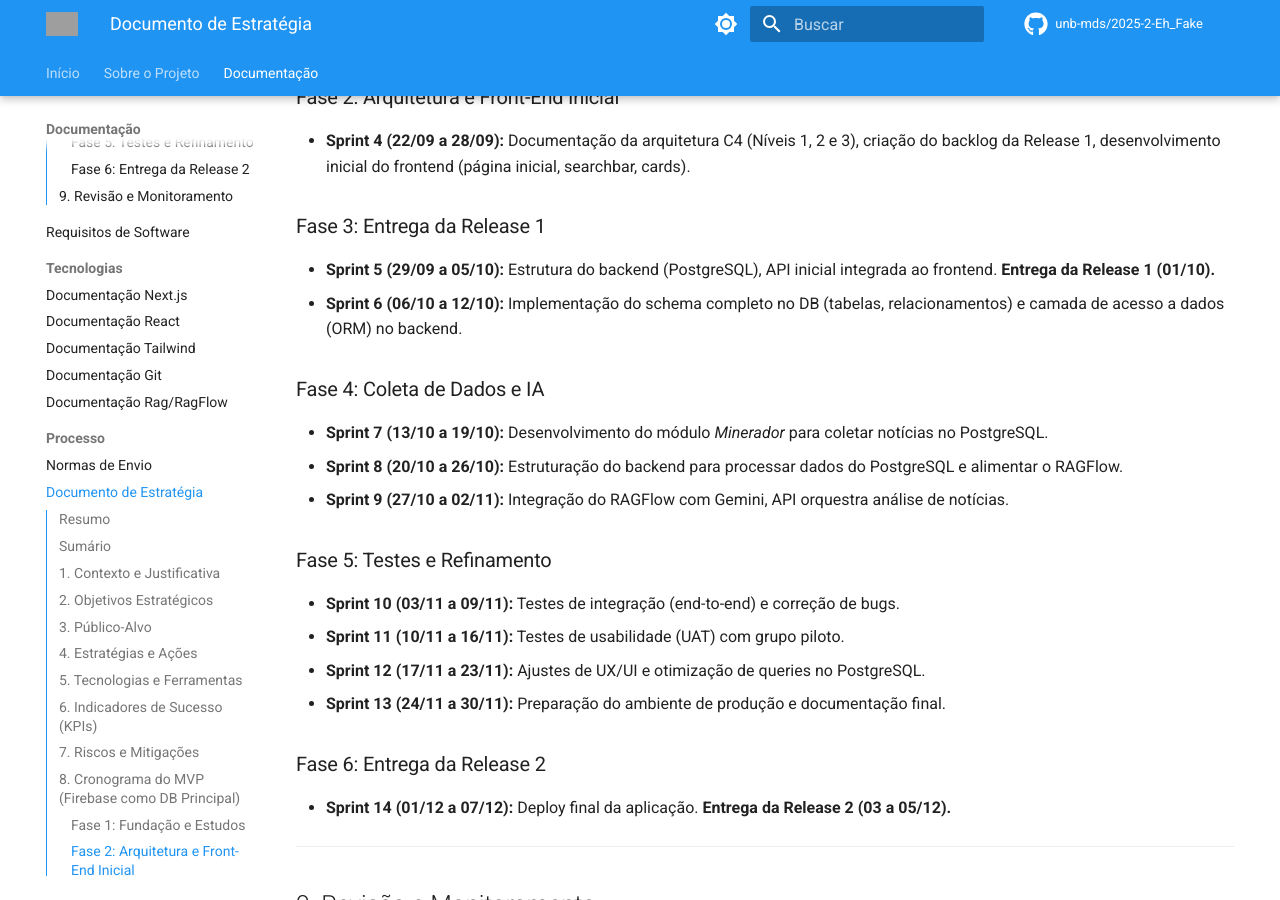
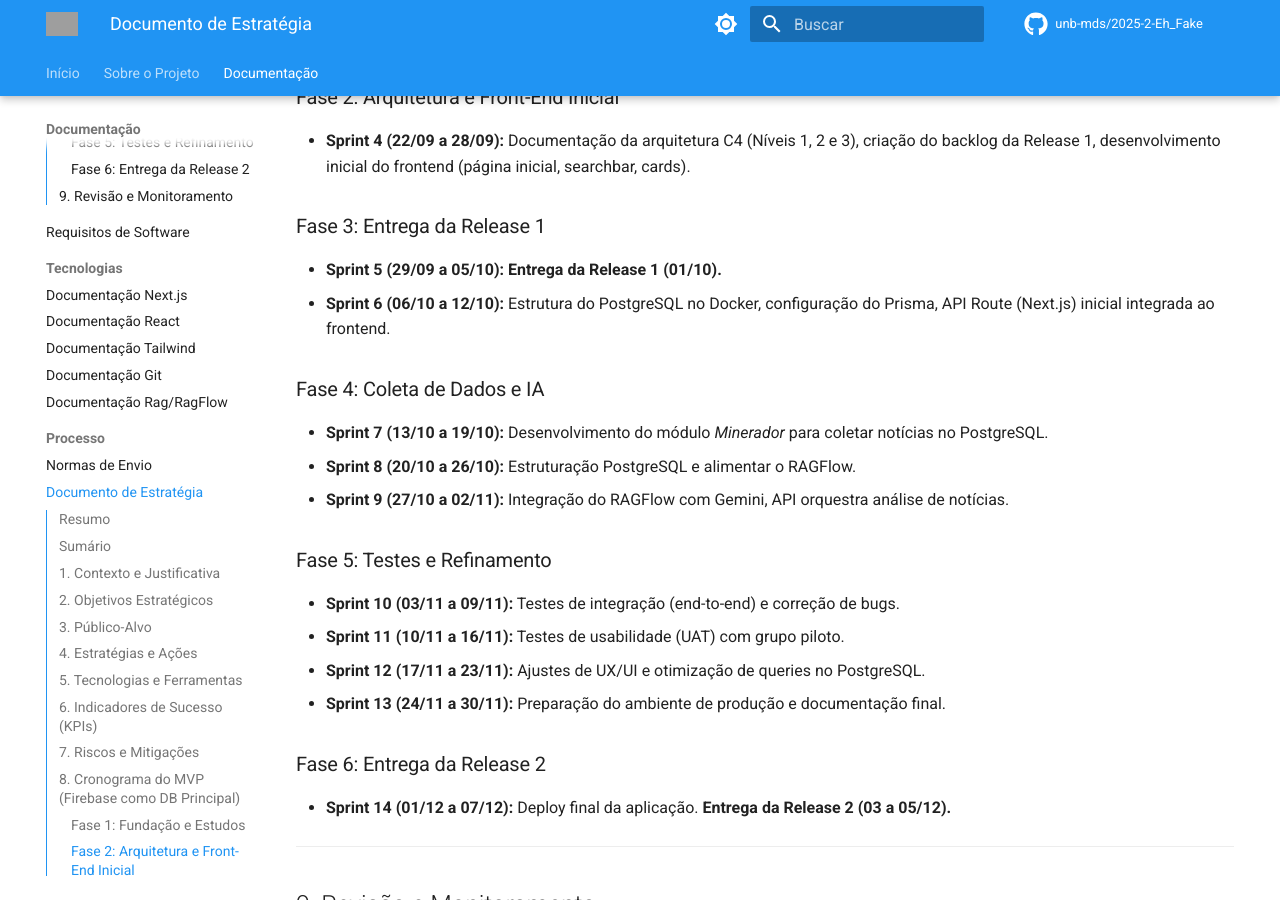
Before and after one commit to unb-mds/2025-2-Eh_Fake, an MkDocs documentation site: the page built from docs/Documento de Estratégia.md, in a window 1280 px wide and 900 px high, scrolled down 2916 px. Built offline with MkDocs 1.6.1 and Material for MkDocs 9.7.7, drawn with Linux system fonts in a browser that asks for light colours; some of the changed text lies outside the part shown; grey boxes are pictures that could not be loaded.

Commit message:
[Docs] Atualização do Documento de Estratégia

```diff
--- a/docs/Documento de Estratégia.md
+++ b/docs/Documento de Estratégia.md
@@ -55,22 +55,22 @@
 
 | Estratégia             | Ação                                      | Responsável       | Prazo        |
 |------------------------|-------------------------------------------|------------------|--------------|
-| Criar MVP rápido       | Desenvolver backend em Python e frontend em React | Equipe de Dev    | 13 semanas   |
+| Criar MVP rápido       | Desenvolver aplicação full-stack com Next.js (Frontend + API Routes)           | Equipe de Dev    | 13 semanas   |
 | Melhorar acurácia da IA| Integrar com modelos de NLP e fine-tuning | Equipe de IA/ML  | Semanas 5-11 |
 
 ---
 
 ## 5. Tecnologias e Ferramentas
 - **Frontend:** React, Next.js, Tailwind
-- **Backend:** Python, FastAPI
-- **Banco de Dados:** PostgreSQL, Firebase
+- **Minerador:** Python
+- **Banco de Dados:** PostgreSQL
 - **IA e NLP:** RAGFlow (motor de RAG) com Gemini (LLM)
 - **DevOps:** Docker, GitHub Actions
 
 ---
 
 ## 6. Indicadores de Sucesso (KPIs)
-- Tempo médio de resposta da verificação: **3s**
+- Tempo médio de resposta da verificação: **30s**
 - Precisão da IA: **90%**
 
 ---
@@ -95,12 +95,12 @@
 - **Sprint 4 (22/09 a 28/09):** Documentação da arquitetura C4 (Níveis 1, 2 e 3), criação do backlog da Release 1, desenvolvimento inicial do frontend (página inicial, searchbar, cards).
 
 ### Fase 3: Entrega da Release 1
-- **Sprint 5 (29/09 a 05/10):** Estrutura do backend (PostgreSQL), API inicial integrada ao frontend. **Entrega da Release 1 (01/10).**
-- **Sprint 6 (06/10 a 12/10):** Implementação do schema completo no DB (tabelas, relacionamentos) e camada de acesso a dados (ORM) no backend.
+- **Sprint 5 (29/09 a 05/10):**  **Entrega da Release 1 (01/10).**
+- **Sprint 6 (06/10 a 12/10):** Estrutura do PostgreSQL no Docker, configuração do Prisma, API Route (Next.js) inicial integrada ao frontend.
 
 ### Fase 4: Coleta de Dados e IA
 - **Sprint 7 (13/10 a 19/10):** Desenvolvimento do módulo *Minerador* para coletar notícias no PostgreSQL.
-- **Sprint 8 (20/10 a 26/10):** Estruturação do backend para processar dados do PostgreSQL e alimentar o RAGFlow.
+- **Sprint 8 (20/10 a 26/10):** Estruturação PostgreSQL e alimentar o RAGFlow.
 - **Sprint 9 (27/10 a 02/11):** Integração do RAGFlow com Gemini, API orquestra análise de notícias.
 
 ### Fase 5: Testes e Refinamento
```
Also changed, not shown: other parts of docs/Documento de Estratégia.md (+1 -1 lines).
